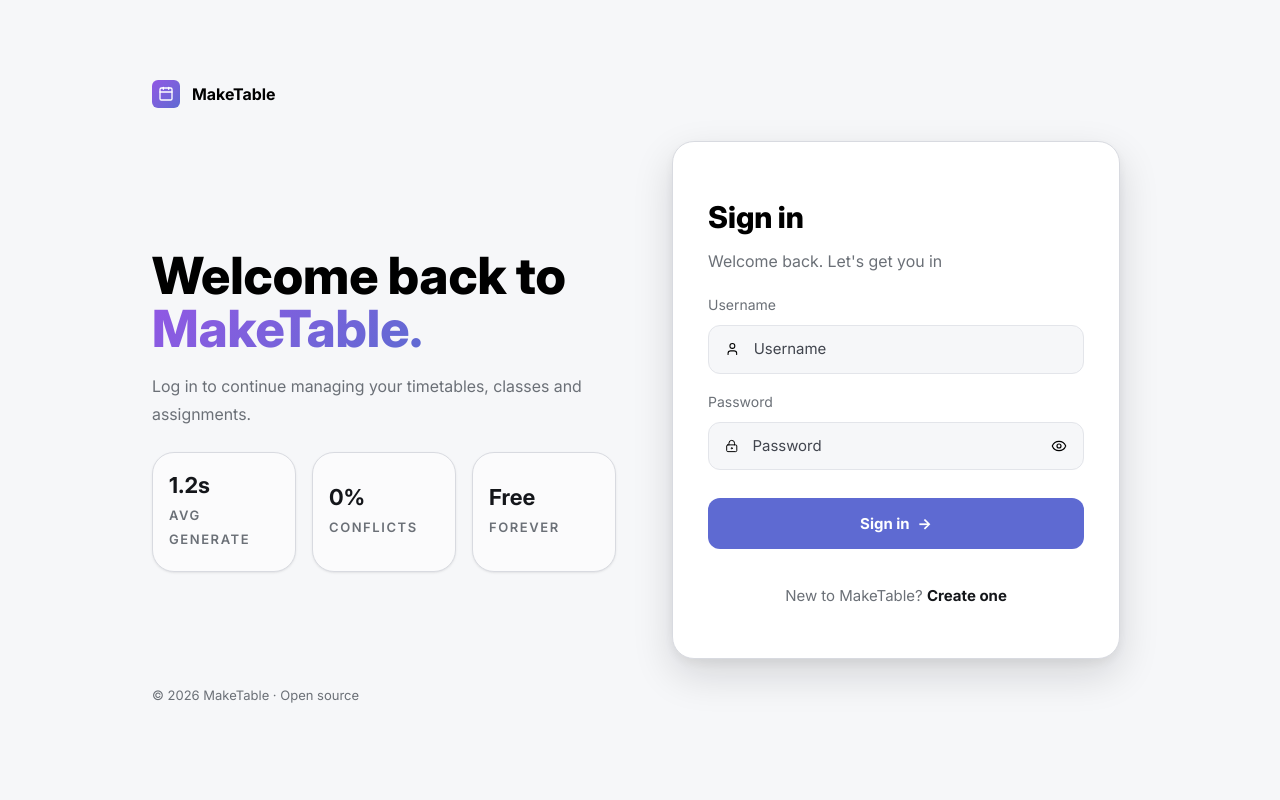
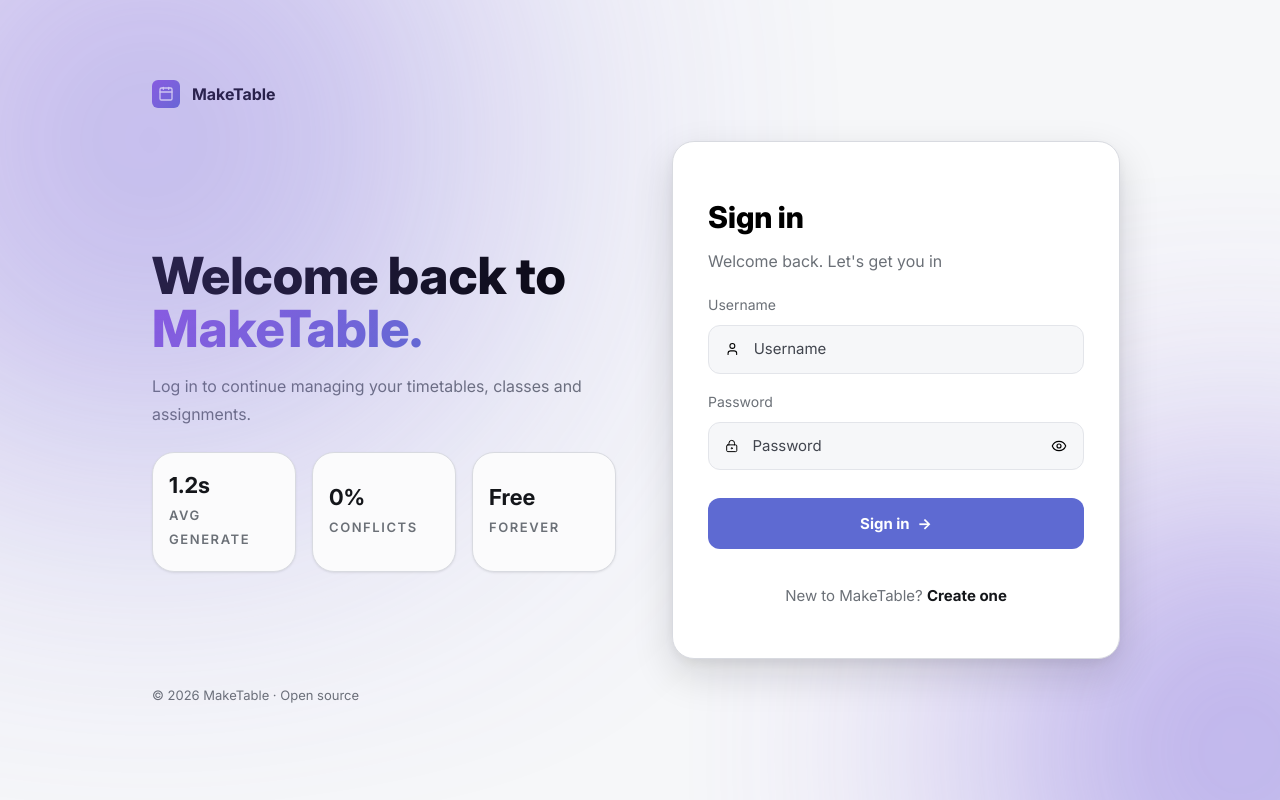
Before and after one commit to asifali411/Make-Table-App, a React (Vite) app: page /login in a window 1280 px wide. Built offline with nearby package versions, Linux system fonts and the light colour scheme.

Commit message:
feat: added error states, blob design in login page.

```diff
--- a/src/features/auth/components/authForm/AuthForm.tsx
+++ b/src/features/auth/components/authForm/AuthForm.tsx
@@ -2,49 +2,21 @@ import { useState } from "react";
 import styles from "./AuthForm.module.css";
 import AuthInput from "../authInput/AuthInput";
 import { Link } from "react-router-dom";
+import { COMPONENT_CONTENT } from "./content.constant";
 
 type AuthFormType = { authType: "register" | "login" };
 type FormField =
-  | keyof typeof FORM_INFO.register.initialValues
-  | keyof typeof FORM_INFO.login.initialValues;
+  | keyof typeof COMPONENT_CONTENT.register.initialValues
+  | keyof typeof COMPONENT_CONTENT.login.initialValues;
 
-const FORM_INFO = {
-  register: {
-    title: "Create your account",
-    tagline: "Start generating timetables in seconds.",
-    submitBtn: "Create account",
-    link: {
-      text: "Already have an account?",
-      spanText: "Sign In",
-      link: "/login",
-    },
-    initialValues: {
-      username: "",
-      email: "",
-      password: "",
-      confirmPassword: "",
-    },
-  },
-  login: {
-    title: "Sign in",
-    tagline: "Welcome back. Let's get you in",
-    submitBtn: "Sign in",
-    link: {
-      text: "New to MakeTable?",
-      spanText: "Create one",
-      link: "/register",
-    },
-    initialValues: {
-      username: "",
-      password: "",
-    },
-  },
-} as const;
 const AuthForm = ({ authType }: AuthFormType) => {
-  const PAGE_CONTENT = FORM_INFO[authType];
+  const SELECTED_CONTENT = COMPONENT_CONTENT[authType];
   const [submitLoading, setSubmitLoading] = useState(false);
 
-  const [formData, setFormData] = useState(PAGE_CONTENT.initialValues);
+  const [formData, setFormData] = useState(SELECTED_CONTENT.initialValues);
+  const [errorStates, setErrorStates] = useState(
+    SELECTED_CONTENT.initialErrors,
+  );
   const loginHandler = (): undefined => {};
 
   //helper
@@ -61,8 +33,8 @@ const AuthForm = ({ authType }: AuthFormType) => {
   return (
     <div className={styles.authCard}>
       <div className={styles.authHeader}>
-        <h2 className={styles.authTitle}>{PAGE_CONTENT.title}</h2>
-        <p className={styles.authSubtitle}>{PAGE_CONTENT.tagline}</p>
+        <h2 className={styles.authTitle}>{SELECTED_CONTENT.title}</h2>
+        <p className={styles.authSubtitle}>{SELECTED_CONTENT.tagline}</p>
       </div>
 
       <form onSubmit={loginHandler} className={styles.form}>
@@ -74,10 +46,11 @@ const AuthForm = ({ authType }: AuthFormType) => {
             type="text"
             icon="user"
             value={formData.username}
+            error={errorStates.username}
             onChange={(value) => updateField("username", value)}
           />
 
-          {"email" in formData && (
+          {"email" in formData && "email" in errorStates && (
             <AuthInput
               id="email__field"
               label="Email"
@@ -85,6 +58,7 @@ const AuthForm = ({ authType }: AuthFormType) => {
               type="email"
               icon="mail"
               value={formData.email}
+              error={errorStates.email}
               onChange={(value) => updateField("email", value)}
             />
           )}
@@ -96,16 +70,19 @@ const AuthForm = ({ authType }: AuthFormType) => {
             type="password"
             icon="password"
             value={formData.password}
+            error={errorStates.password}
             onChange={(value) => updateField("password", value)}
           />
 
-          {"confirmPassword" in formData && (
+          {"confirmPassword" in formData &&
+            "confirmPassword" in errorStates && (
               <AuthInput
                 id="confirmPassword__field"
                 label="Confirm password"
                 placeholder="Confirm password"
                 type="password"
                 icon="password"
+                error={errorStates.confirmPassword}
                 value={formData.confirmPassword}
                 onChange={(value) => updateField("confirmPassword", value)}
               />
@@ -117,12 +94,14 @@ const AuthForm = ({ authType }: AuthFormType) => {
           className={styles.submitBtn}
           disabled={submitLoading}
         >
-          {PAGE_CONTENT.submitBtn} <span>→</span>
+          {SELECTED_CONTENT.submitBtn} <span>→</span>
         </button>
 
         <p className={styles.switchPrompt}>
-          {PAGE_CONTENT.link.text}{" "}
-          <Link to={PAGE_CONTENT.link.link}>{PAGE_CONTENT.link.spanText}</Link>
+          {SELECTED_CONTENT.link.text}{" "}
+          <Link to={SELECTED_CONTENT.link.link}>
+            {SELECTED_CONTENT.link.spanText}
+          </Link>
         </p>
       </form>
     </div>
--- /dev/null
+++ b/src/features/auth/components/authForm/content.constant.ts
@@ -0,0 +1,42 @@
+export const COMPONENT_CONTENT = {
+  register: {
+    title: "Create your account",
+    tagline: "Start generating timetables in seconds.",
+    submitBtn: "Create account",
+    link: {
+      text: "Already have an account?",
+      spanText: "Sign In",
+      link: "/login",
+    },
+    initialValues: {
+      username: "",
+      email: "",
+      password: "",
+      confirmPassword: "",
+    },
+    initialErrors: {
+      username: undefined,
+      email: undefined,
+      password: undefined,
+      confirmPassword: undefined,
+    },
+  },
+  login: {
+    title: "Sign in",
+    tagline: "Welcome back. Let's get you in",
+    submitBtn: "Sign in",
+    link: {
+      text: "New to MakeTable?",
+      spanText: "Create one",
+      link: "/register",
+    },
+    initialValues: {
+      username: "",
+      password: "",
+    },
+    initialErrors: {
+      username: undefined,
+      password: undefined,
+    },
+  },
+} as const;
--- a/src/features/auth/components/authInput/AuthInput.module.css
+++ b/src/features/auth/components/authInput/AuthInput.module.css
@@ -54,7 +54,10 @@
   border-color: var(--color-border-focus);
   box-shadow: 0 0 0 var(--space-1) var(--color-primary-highlight);
 }
-
+.errorField:focus-within {
+  border-color: var(--color-error);
+  box-shadow: 0 0 0 var(--space-1) var(--color-error-highlight);
+}
 .eyeButton {
   display: flex;
   align-items: center;
@@ -75,10 +78,11 @@
 
 .errorField {
   border-color: var(--color-error);
-  background: var(--danger-bg);
+  background: var(--color-error-highlight);
 }
 
-.errorField input {
+.errorField input,
+.errorField svg {
   color: var(--color-error);
 }
 
--- a/src/features/auth/components/authInput/AuthInput.tsx
+++ b/src/features/auth/components/authInput/AuthInput.tsx
@@ -33,30 +33,24 @@ const AuthInput = memo(
     ...props
   }: RequiredInputFieldProps) => {
     const [showPassword, setShowPassword] = useState(false);
-
     const [shake, setShake] = useState(false);
 
+    //shaking handler
     useEffect(() => {
       if (!error) return;
-
       setShake(false);
-
       const timer = setTimeout(() => setShake(true), 0);
-
       return () => clearTimeout(timer);
     }, [error]);
 
     const isPassword = type === "password";
-
     const inputType = isPassword && !showPassword ? "password" : "text";
-
     const Icon = icon !== undefined ? ICONS[icon] : null;
 
     return (
       <div className={styles.inputContainer}>
         <label htmlFor={id} className={styles.label}>
           <span>{label}</span>
-
           {error && <span className={styles.errorLabel}>{error}</span>}
         </label>
 
@@ -76,6 +70,7 @@ const AuthInput = memo(
             id={id}
             type={inputType}
             value={value}
+            autoComplete="off"
             onChange={(e) => onChange(e.target.value)}
           />
 
--- /dev/null
+++ b/src/features/auth/components/blobs/Blobs.tsx
@@ -0,0 +1,12 @@
+import styles from "../../styles/Auth.module.css";
+
+const Blobs = () => {
+  return (
+    <>
+      <div className={styles.blob1} />
+      <div className={styles.blob2} />
+    </>
+  );
+};
+
+export default Blobs;
--- a/src/features/auth/pages/Login.tsx
+++ b/src/features/auth/pages/Login.tsx
@@ -2,9 +2,11 @@ import styles from "../styles/Auth.module.css";
 import AppLogo from "../../../shared/components/appLogo/AppLogo";
 import AuthHero from "../components/authHero/AuthHero";
 import AuthForm from "../components/authForm/AuthForm";
+import Blobs from "../components/blobs/Blobs";
 const Login = () => {
   return (
     <main className={styles.authPage}>
+      <Blobs />
       <aside className={styles.content__left}>
         <div className={styles.brand}>
           <AppLogo />
--- a/src/features/auth/pages/Register.tsx
+++ b/src/features/auth/pages/Register.tsx
@@ -2,9 +2,11 @@ import styles from "../styles/Auth.module.css";
 import AppLogo from "../../../shared/components/appLogo/AppLogo";
 import AuthHero from "../components/authHero/AuthHero";
 import AuthForm from "../components/authForm/AuthForm";
+import Blobs from "../components/blobs/Blobs";
 const Register = () => {
   return (
     <main className={styles.authPage}>
+      <Blobs />
       <aside className={styles.content__left}>
         <div className={styles.brand}>
           <AppLogo />
--- a/src/features/auth/styles/Auth.module.css
+++ b/src/features/auth/styles/Auth.module.css
@@ -55,3 +55,36 @@
     display: none;
   }
 }
+
+@media (max-width: 400px) {
+  .authPage {
+    padding-inline: 0;
+  }
+}
+
+/* ---------------------------------- BLOBS --------------------------------- */
+.blob1,
+.blob2 {
+  position: absolute;
+  pointer-events: none;
+  border-radius: 50%;
+  filter: blur(150px);
+  opacity: 0.85;
+}
+
+.blob1 {
+  top: -110px;
+  left: -100px;
+  width: 500px;
+  height: 500px;
+  filter: blur(190px);
+  background: var(--color-gradient-primary);
+}
+
+.blob2 {
+  bottom: -180px;
+  right: -160px;
+  width: 400px;
+  height: 460px;
+  background: var(--color-gradient-primary);
+}
--- a/src/styles/theme.css
+++ b/src/styles/theme.css
@@ -7,6 +7,11 @@
   --color-primary-highlight: color-mix(
     in srgb,
     var(--color-primary) 10%,
+    transparent
+  );
+  --color-error-highlight: color-mix(
+    in srgb,
+    var(--color-error) 10%,
     transparent
   );
 }
```
Lines whose indentation alone changed are shown as unchanged.
